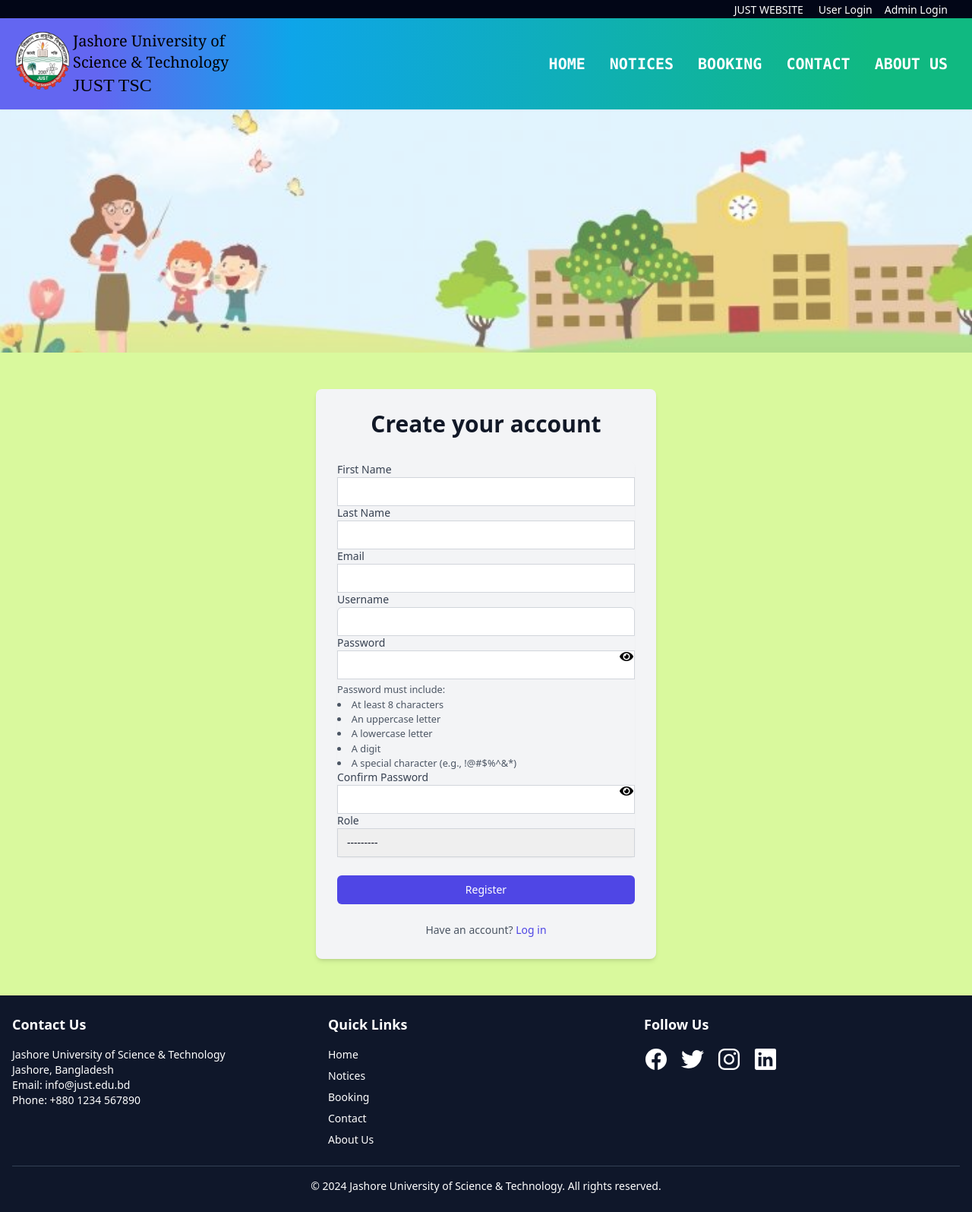
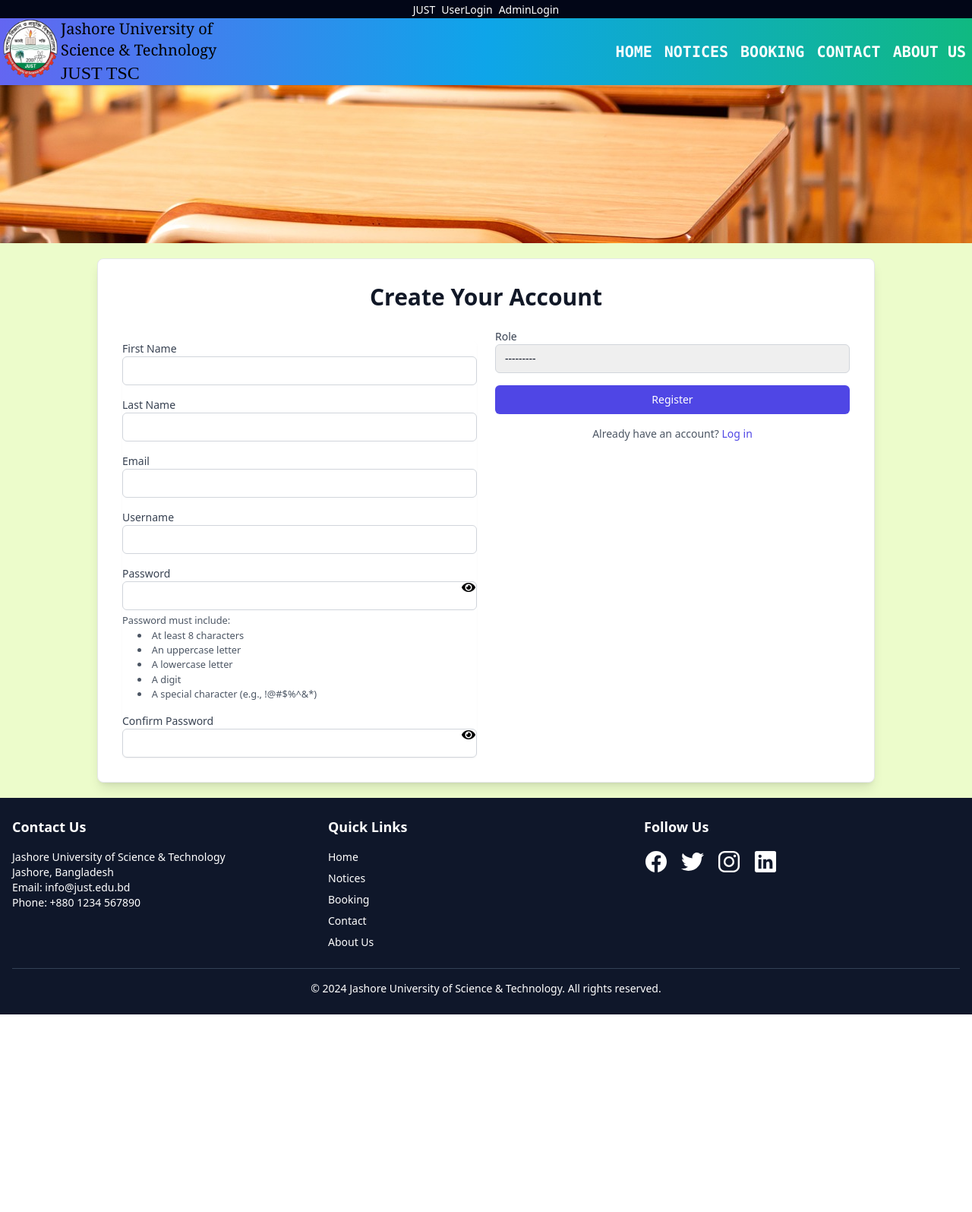
Before and after one commit to joydip12321/TSC, a Django app: page /register/ in a window 1280 px wide. Shown: the whole page at 76% size. After the commit the page ends 1335 px from the top, so only its background shows below. Run offline with Django 5.2, Linux system fonts and the light colour scheme; some libraries are stand-ins or nearby versions.

Commit message:
Design Changes frontend

```diff
--- a/templates/image.html
+++ b/templates/image.html
@@ -1,6 +1,6 @@
 {% extends "navbar.html" %} {% block start %}
 <div class="relative">
-    <img src="/static/img/bg.jpg" alt="" class="w-full h-80 opacity-70 object-cover">
+    <img src="/static/img/table.jpg" alt="" class="w-full h-80 object-cover">
 </div>
 
 {% if messages %}
--- a/templates/login.html
+++ b/templates/login.html
@@ -1,7 +1,7 @@
 {% extends "image.html" %}
 
 {% block first %}
-<div class="flex items-center justify-center bg-lime-200 py-6 px-4 sm:px-6 lg:px-8">
+<div class="flex items-center justify-center bg-lime-100 py-6 px-4 sm:px-6 lg:px-8">
     <div class="max-w-md w-full bg-gray-100 p-7 rounded-lg shadow-md">
         <h2 class="text-center text-3xl leading-9 font-extrabold text-gray-900 mb-6">
             Login to your account
--- a/templates/navbar.html
+++ b/templates/navbar.html
@@ -34,32 +34,27 @@
     </style>
 </head>
 
-<body class="">
-    <div class="bg-gradient">
-        <nav class="p-1 sm:p-0 bg-slate-950 flex justify-between sm:justify-center md:justify-end items-center text-center">
-            <div class="flex justify-between items-center w-full md:w-auto"></div>
-            <ul class="flex sm:place-content-center justify-between w-full md:w-auto md:space-x-4 mr-8">
-                <li class="mx-4 sm:mx-1 sm:my-0 my-6 md:my-0">
-                    <a href="https://just.edu.bd/" target="_blank" class="text-sm text-white hover:sm:text-cyan-500 hover:text-pink-50 duration-500">JUST WEBSITE</a>
+<div class="bg-gradient w-full top-0 z-40 fixed">
+    <nav class="p-0 bg-slate-950 flex flex-wrap justify-center items-center text-center">
+        <ul class="flex sm:place-content-center justify-between w-full md:w-auto flex-nowrap">
+            <li class="mx-2 sm:mx-1 sm:my-0 my-3">
+                <a href="https://just.edu.bd/" target="_blank" class="text-sm text-white hover:sm:text-cyan-500 hover:text-pink-50 duration-500">JUST</a>
             </li>
-                <li class="mx-4 sm:mx-1 sm:my-0 my-6 md:my-0">
+            <li class="mx-2 sm:mx-1 sm:my-0 my-3">
                 {% if user.is_authenticated and not user.is_staff %}
-                    <a href="{% url 'logout' %}" class="text-sm text-white hover:sm:text-cyan-500 hover:text-pink-50 duration-500">User Logout</a>
-
+                <a href="{% url 'logout' %}" class="text-sm text-white hover:sm:text-cyan-500 hover:text-pink-50 duration-500">UserLogout</a>
                 {% elif not user.is_staff %}
-                    <a href="{% url 'login' %}" class="text-sm text-white hover:sm:text-cyan-500 hover:text-pink-50 duration-500">User Login</a>
+                <a href="{% url 'login' %}" class="text-sm text-white hover:sm:text-cyan-500 hover:text-pink-50 duration-500">UserLogin</a>
                 {% endif %}
             </li>
-                <li class="mx-4 sm:mx-1 sm:my-0 my-6 md:my-0 sm:place-content-center justify-between w-full md:w-auto md:space-x-4 mr-8">
-                    {% if user.is_authenticated and user.is_staff%}
-                    <a href="{% url 'AddRoom' %}" class="text-sm text-white hover:sm:text-cyan-500 hover:text-pink-50 duration-500">Add Room</a>
-                    <a href="{% url 'AddNotice' %}" class="text-sm text-white hover:sm:text-cyan-500 hover:text-pink-50 duration-500">Add Notice</a>
-
-                    <a href="{% url 'Booking_list' %}" class="text-sm text-white hover:sm:text-cyan-500 hover:text-pink-50 duration-500">Booking List</a>
-                    <a href="{% url 'AdminLogout' %}" class="text-sm text-white hover:sm:text-cyan-500 hover:text-pink-50 duration-500">Admin Logout</a>
-
+            <li class="mx-2 sm:mx-1 sm:my-0 my-3">
+                {% if user.is_authenticated and user.is_staff %}
+                <a href="{% url 'AddRoom' %}" class="text-sm text-white hover:sm:text-cyan-500 hover:text-pink-50 duration-500">Room</a>
+                <a href="{% url 'AddNotice' %}" class="text-sm text-white hover:sm:text-cyan-500 hover:text-pink-50 duration-500">Notice</a>
+                <a href="{% url 'Booking_list' %}" class="text-sm text-white hover:sm:text-cyan-500 hover:text-pink-50 duration-500">Booking</a>
+                <a href="{% url 'AdminLogout' %}" class="text-sm text-white hover:sm:text-cyan-500 hover:text-pink-50 duration-500">AdminLogout</a>
                 {% else %}
-                    <a href="{% url 'AdminLogin' %}" class="text-sm text-white hover:sm:text-cyan-500 hover:text-pink-50 duration-500">Admin Login</a>
+                <a href="{% url 'AdminLogin' %}" class="text-sm text-white hover:sm:text-cyan-500 hover:text-pink-50 duration-500">AdminLogin</a>
                 {% endif %}
             </li>
         </ul>
@@ -67,8 +62,8 @@
 </div>
 
 
-    <div class="bg-gradient-to-r from-indigo-500 from-10% via-sky-500 via-30% to-emerald-500 to-90%">
-        <nav class="p-4 shadow md:flex md:items-center md:justify-between">
+<div class="bg-gradient-to-r from-indigo-500 via-sky-500 to-emerald-500 fixed w-full top-10 sm:top-6 z-50">
+    <nav class="p-0 shadow md:flex md:items-center md:justify-between">
             <div class="flex justify-between items-center ">
                 <span class="font-[Poppins] cursor-pointer">
                     <div class="inline flex">
@@ -93,21 +88,21 @@
             </div>
 
             <ul id="Mymenu"  class=" md:flex text-white font-mono font-bold md:items-center z-[-1] md:z-auto md:static absolute w-full left-0 md:w-auto md:py-0 py-4 md:pl-0 pl-7 md:opacity-100 opacity-0 top-[-400px] transition-all ease-in duration-500">
-                <li class="mx-4 my-6 md:my-0 " >
+                <li class="mx-2 my-6 md:my-0 " >
                     <a href="{% url 'home' %}" class="text-xl hover:sm:text-cyan-500 hover:text-pink-50 duration-500">HOME</a>
                 </li>
-                <li class="mx-4 my-6 md:my-0">
+                <li class="mx-2 my-6 md:my-0">
                     <a href="{% url 'notice' %}" class="text-xl hover:sm:text-cyan-500 hover:text-pink-50 duration-500">NOTICES</a>
                 </li>
-                <li class="mx-4 my-6 md:my-0">
+                <li class="mx-2 my-6 md:my-0">
                     <a href="{% url 'room_list' %}" class="text-xl hover:sm:text-cyan-500 hover:text-pink-50 duration-500">BOOKING</a>
                 </li>
 
-                <li class="mx-4 my-6 md:my-0">
+                <li class="mx-2 my-6 md:my-0">
                     <a href="#" class="text-xl hover:sm:text-cyan-500 hover:text-pink-50 duration-500">CONTACT</a>
                 </li>
 
-                <li class="mx-4 my-6 md:my-0">
+                <li class="mx-2 my-6 md:my-0">
                     <a href="#" class="text-xl hover:sm:text-cyan-500 hover:text-pink-50 duration-500">ABOUT US</a>
                 </li>
             </ul>
@@ -176,7 +171,7 @@
             let list = document.querySelector('#Mymenu');
             if (e.name === 'menu') {
                 e.name = "close";
-                list.classList.add('top-[143px]', 'opacity-100', 'menu-visible');
+                list.classList.add('top-[88px]', 'opacity-100', 'menu-visible');
             } else {
                 e.name = "menu";
                 list.classList.remove('top-[80px]', 'opacity-100', 'menu-visible');
--- a/templates/register.html
+++ b/templates/register.html
@@ -1,42 +1,48 @@
 {% extends "image.html" %}
 
 {% block first %}
-<div class="flex items-center justify-center bg-lime-200 py-12 px-4 sm:px-6 lg:px-8">
-    <div class="max-w-md w-full bg-gray-100 p-7 rounded-lg shadow-md">
+<div class="flex items-center justify-center bg-lime-100 py-5 px-4 sm:px-6 lg:px-8">
+    <div class="max-w-5xl w-full bg-white p-8 rounded-lg shadow-lg border border-gray-200">
         <h2 class="text-center text-3xl leading-9 font-extrabold text-gray-900 mb-6">
-            Create your account
+            Create Your Account
         </h2>
 
-        <form class="mt-8 space-y-6" method="post">
+        <div class="grid grid-cols-1 md:grid-cols-2 gap-6">
+            <!-- Left Column: User Registration Fields -->
+            <div class="space-y-4">
+                <form method="post" class="space-y-4">
                     {% csrf_token %}
-            <div class="rounded-md shadow-sm -space-y-px">
-                <div class="mt-4">
+                    <div class="rounded-md shadow-sm space-y-4">
+                        <div>
                             <label for="first_name" class="block text-sm font-medium text-gray-700">First Name</label>
-                    <input id="first_name" name="first_name" type="text" autocomplete="given-name" required class="appearance-none rounded-none relative block w-full px-3 py-2 border border-gray-300 placeholder-gray-500 text-gray-900 focus:outline-none focus:ring-indigo-500 focus:border-indigo-500 focus:z-10 sm:text-sm">
+                            <input id="first_name" name="first_name" type="text" autocomplete="given-name" required
+                                   class="appearance-none rounded-md relative block w-full px-3 py-2 border border-gray-300 placeholder-gray-500 text-gray-900 focus:outline-none focus:ring-2 focus:ring-indigo-500 focus:border-transparent sm:text-sm transition duration-150 ease-in-out">
                         </div>
-                <div class="mt-4">
+                        <div>
                             <label for="last_name" class="block text-sm font-medium text-gray-700">Last Name</label>
-                    <input id="last_name" name="last_name" type="text" autocomplete="family-name" required class="appearance-none rounded-none relative block w-full px-3 py-2 border border-gray-300 placeholder-gray-500 text-gray-900 focus:outline-none focus:ring-indigo-500 focus:border-indigo-500 focus:z-10 sm:text-sm">
+                            <input id="last_name" name="last_name" type="text" autocomplete="family-name" required
+                                   class="appearance-none rounded-md relative block w-full px-3 py-2 border border-gray-300 placeholder-gray-500 text-gray-900 focus:outline-none focus:ring-2 focus:ring-indigo-500 focus:border-transparent sm:text-sm transition duration-150 ease-in-out">
                         </div>
-                <div class="mt-4">
+                        <div>
                             <label for="email" class="block text-sm font-medium text-gray-700">Email</label>
-                    <input id="email" name="email" type="email" autocomplete="email" required class="appearance-none rounded-none relative block w-full px-3 py-2 border border-gray-300 placeholder-gray-500 text-gray-900 focus:outline-none focus:ring-indigo-500 focus:border-indigo-500 focus:z-10 sm:text-sm">
+                            <input id="email" name="email" type="email" autocomplete="email" required
+                                   class="appearance-none rounded-md relative block w-full px-3 py-2 border border-gray-300 placeholder-gray-500 text-gray-900 focus:outline-none focus:ring-2 focus:ring-indigo-500 focus:border-transparent sm:text-sm transition duration-150 ease-in-out">
                         </div>
                         <div>
                             <label for="username" class="block text-sm font-medium text-gray-700">Username</label>
-                    <input id="username" name="username" type="text" autocomplete="username" required class="appearance-none rounded-none relative block w-full px-3 py-2 border border-gray-300 placeholder-gray-500 text-gray-900 rounded-t-md focus:outline-none focus:ring-indigo-500 focus:border-indigo-500 focus:z-10 sm:text-sm">
+                            <input id="username" name="username" type="text" autocomplete="username" required
+                                   class="appearance-none rounded-md relative block w-full px-3 py-2 border border-gray-300 placeholder-gray-500 text-gray-900 focus:outline-none focus:ring-2 focus:ring-indigo-500 focus:border-transparent sm:text-sm transition duration-150 ease-in-out">
                         </div>
-
-
-                <div class="mt-4 relative">
+                        <div class="relative">
                             <label for="password" class="block text-sm font-medium text-gray-700">Password</label>
                             <div class="relative">
-                        <input id="password" name="password" type="password" autocomplete="new-password" required class="appearance-none rounded-none relative block w-full px-3 py-2 border border-gray-300 placeholder-gray-500 text-gray-900 focus:outline-none focus:ring-indigo-500 focus:border-indigo-500 focus:z-10 sm:text-sm">
+                                <input id="password" name="password" type="password" autocomplete="new-password" required
+                                       class="appearance-none rounded-md relative block w-full px-3 py-2 border border-gray-300 placeholder-gray-500 text-gray-900 focus:outline-none focus:ring-2 focus:ring-indigo-500 focus:border-transparent sm:text-sm transition duration-150 ease-in-out">
                                 <span toggle="#password" class="fa fa-fw fa-eye field-icon toggle-password absolute inset-y-0 right-0 pr-3 flex items-center cursor-pointer"></span>
                             </div>
                             <small class="text-gray-600">
                                 Password must include:
-                        <ul class="list-disc list-inside">
+                                <ul class="list-disc list-inside pl-5">
                                     <li>At least 8 characters</li>
                                     <li>An uppercase letter</li>
                                     <li>A lowercase letter</li>
@@ -45,34 +51,43 @@
                                 </ul>
                             </small>
                         </div>
-                <div class="mt-4 relative">
+                        <div class="relative">
                             <label for="password_confirm" class="block text-sm font-medium text-gray-700">Confirm Password</label>
                             <div class="relative">
-                        <input id="password_confirm" name="password_confirm" type="password" autocomplete="new-password" required class="appearance-none rounded-none relative block w-full px-3 py-2 border border-gray-300 placeholder-gray-500 text-gray-900 focus:outline-none focus:ring-indigo-500 focus:border-indigo-500 focus:z-10 sm:text-sm">
+                                <input id="password_confirm" name="password_confirm" type="password" autocomplete="new-password" required
+                                       class="appearance-none rounded-md relative block w-full px-3 py-2 border border-gray-300 placeholder-gray-500 text-gray-900 focus:outline-none focus:ring-2 focus:ring-indigo-500 focus:border-transparent sm:text-sm transition duration-150 ease-in-out">
                                 <span toggle="#password_confirm" class="fa fa-fw fa-eye field-icon toggle-password absolute inset-y-0 right-0 pr-3 flex items-center cursor-pointer"></span>
                             </div>
                         </div>
-                <div class="mt-4">
+                    </div>
+            </div>
+
+            <!-- Right Column: Role Selection -->
+            <div class="space-y-4">
+                <div>
                     <label for="role" class="block text-sm font-medium text-gray-700">Role</label>
-                    <select id="role" name="role" required class="appearance-none rounded-none relative block w-full px-3 py-2 border border-gray-300 text-gray-900 focus:outline-none focus:ring-indigo-500 focus:border-indigo-500 focus:z-10 sm:text-sm">
+                    <select id="role" name="role" required
+                            class="appearance-none rounded-md relative block w-full px-3 py-2 border border-gray-300 text-gray-900 focus:outline-none focus:ring-2 focus:ring-indigo-500 focus:border-transparent sm:text-sm transition duration-150 ease-in-out">
                         {% for value, display in profile_form.fields.role.choices %}
                             <option value="{{ value }}">{{ display }}</option>
                         {% endfor %}
                     </select>
                 </div>
-            </div>
-            <div class="mt-6">
-                <button type="submit" class="group relative w-full flex justify-center py-2 px-4 border border-transparent text-sm font-medium rounded-md text-white bg-indigo-600 hover:bg-indigo-700 focus:outline-none focus:ring-2 focus:ring-offset-2 focus:ring-indigo-500">
+                <div>
+                    <button type="submit"
+                            class="w-full flex justify-center py-2 px-4 border border-transparent text-sm font-medium rounded-md text-white bg-indigo-600 hover:bg-indigo-700 focus:outline-none focus:ring-2 focus:ring-offset-2 focus:ring-indigo-500 transition duration-150 ease-in-out">
                         Register
                     </button>
                 </div>
-            <p class="mt-6 text-center text-sm text-gray-600">
-                Have an account?
+                <p class="text-center text-sm text-gray-600">
+                    Already have an account?
                     <a href="{% url 'login' %}" class="font-medium text-indigo-600 hover:text-indigo-500">
                         Log in
                     </a>
                 </p>
+            </div>
             </form>
+        </div>
     </div>
 </div>
 
```
Also changed, not shown: templates/home.html (+8 -7 lines), db.sqlite3, static/img/class.jpg (added), static/img/school.jpg (added), static/img/table.jpg (added). Lines whose indentation alone changed are shown as unchanged.
